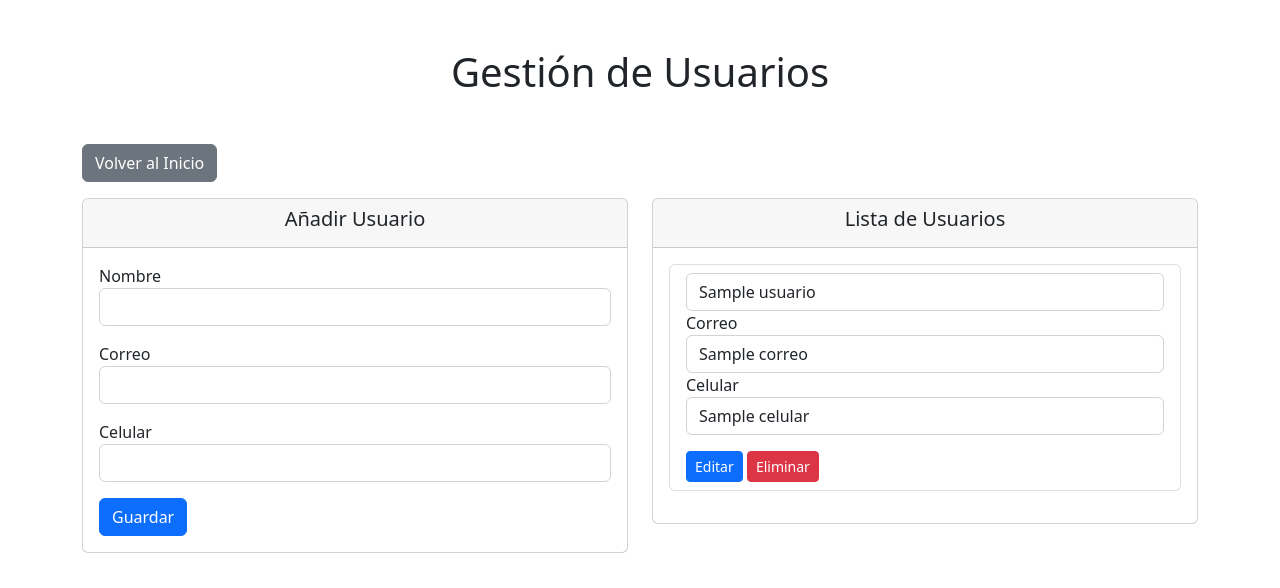
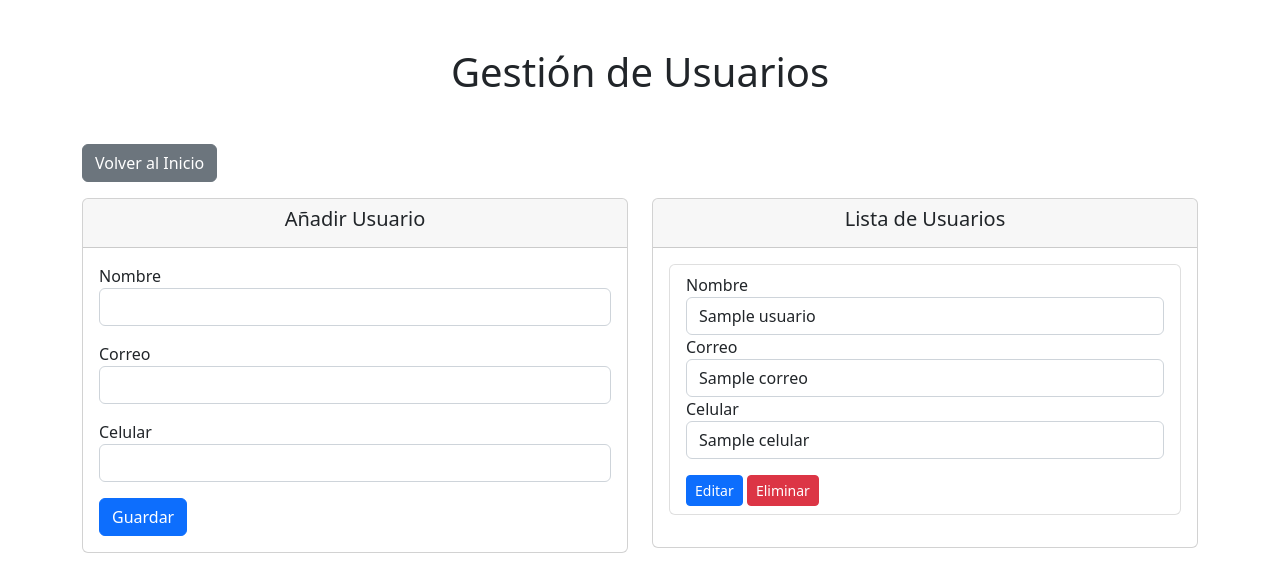
Before and after one commit to ricardooquendo78/Crud.mongo, a Flask app: page /usuarios in a window 1280 px wide. Shown: the top 588 px of the page. Run offline with Flask 3, Linux system fonts and the light colour scheme; a database or web service that is not in the repository returns one stand-in record (values such as "Sample title").

Commit message:
Hice las actualizaciones necesarias para poder editar todos los campos en las colecciones respectivas del crud

```diff
--- a/app.py
+++ b/app.py
@@ -79,12 +79,15 @@ def delete_usuario(nombre):
 @app.route('/edit_usuario/<string:nombre>', methods=['POST'])
 def edit_usuario(nombre):
     usuarios = db['usuarios']
-    nombre = request.form['nombre']
+    nuevo_nombre = request.form['nombre']
     correo = request.form['correo']
     celular = request.form['celular']
 
-    if nombre and correo and celular:
-        usuarios.update_one({'nombre': nombre}, {'$set': {'nombre': nombre, 'correo': correo, 'celular': celular}})
+    if nuevo_nombre and correo and celular:
+        usuarios.update_one(
+            {'nombre': nombre},
+            {'$set': {'nombre': nuevo_nombre, 'correo': correo, 'celular': celular}}
+        )
         return redirect(url_for('usuarios'))
     else:
         return notFound()
@@ -119,12 +122,15 @@ def delete_prestamo(dia):
 @app.route('/edit_prestamo/<string:dia>', methods=['POST'])
 def edit_prestamo(dia):
     prestamos = db['prestamos']
-    dia = request.form['dia']
+    nuevo_dia = request.form['dia']
     hora = request.form['hora']
     libro = request.form['libro']
 
-    if dia and hora and libro:
-        prestamos.update_one({'dia': dia}, {'$set': {'dia': dia, 'hora': hora, 'libro': libro}})
+    if nuevo_dia and hora and libro:
+        prestamos.update_one(
+            {'dia': dia},
+            {'$set': {'dia': nuevo_dia, 'hora': hora, 'libro': libro}}
+        )
         return redirect(url_for('prestamos'))
     else:
         return notFound()
--- a/database.py
+++ b/database.py
@@ -1,8 +1,6 @@
 from pymongo import MongoClient
-# import certifi
 
 MONGO_URI = 'mongodb://localhost:27017/'
-# ca = certifi.where()
 
 def dbConnection():
     try:
--- a/templates/usuarios.html
+++ b/templates/usuarios.html
@@ -28,11 +28,11 @@
                     <div class="card-body">
                         <form action="/add_usuario" method="POST">
                             <label>Nombre</label>
-                            <input type="text" class="form-control mb-3" name="nombre">
+                            <input type="text" class="form-control mb-3" name="nombre" required>
                             <label>Correo</label>
-                            <input type="email" class="form-control mb-3" name="correo">
+                            <input type="email" class="form-control mb-3" name="correo" required>
                             <label>Celular</label>
-                            <input type="text" class="form-control mb-3" name="celular">
+                            <input type="text" class="form-control mb-3" name="celular" required>
                             <button class="btn btn-primary" type="submit">Guardar</button>
                         </form>
                     </div>
@@ -49,11 +49,12 @@
                             {% for usuario in usuarios %}
                                 <li class="list-group-item mb-3">
                                     <form action="/edit_usuario/{{usuario.nombre}}" method="POST">
-                                        <input type="text" class="form-control" value="{{usuario.nombre}}" name="nombre">
+                                        <label>Nombre</label>
+                                        <input type="text" class="form-control" value="{{usuario.nombre}}" name="nombre" required>
                                         <label>Correo</label>
-                                        <input type="email" class="form-control" value="{{usuario.correo}}" name="correo">
+                                        <input type="email" class="form-control" value="{{usuario.correo}}" name="correo" required>
                                         <label>Celular</label>
-                                        <input type="text" class="form-control" value="{{usuario.celular}}" name="celular">
+                                        <input type="text" class="form-control" value="{{usuario.celular}}" name="celular" required>
                                         <button class="btn btn-primary btn-sm mt-3" type="submit">Editar</button>
                                         <a href="{{url_for('delete_usuario', nombre=usuario.nombre)}}" class="btn btn-danger btn-sm mt-3">Eliminar</a>
                                     </form>
```
Also changed, not shown: templates/index.html (+1 -6 lines), templates/prestamos.html (+7 -6 lines).
